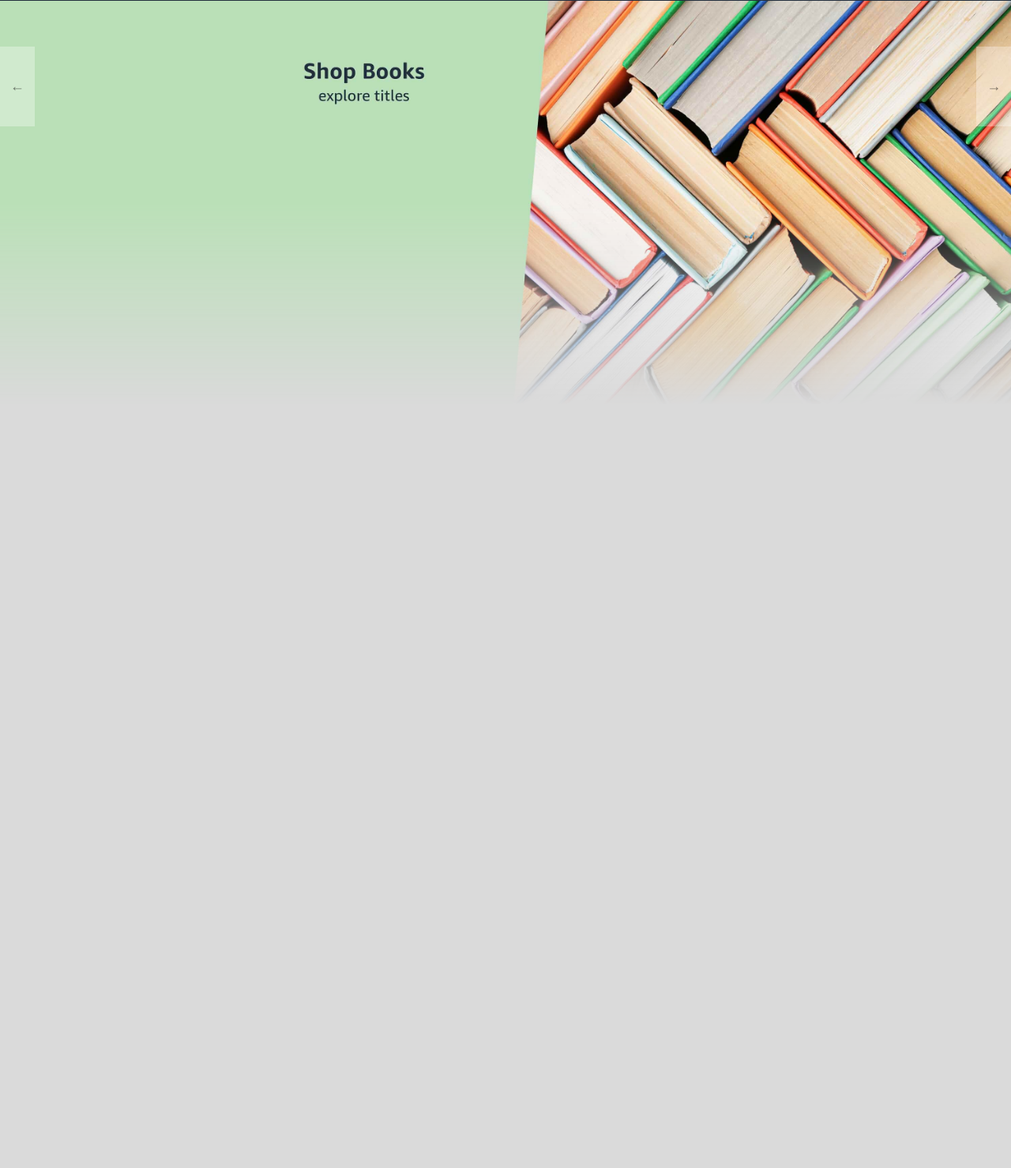
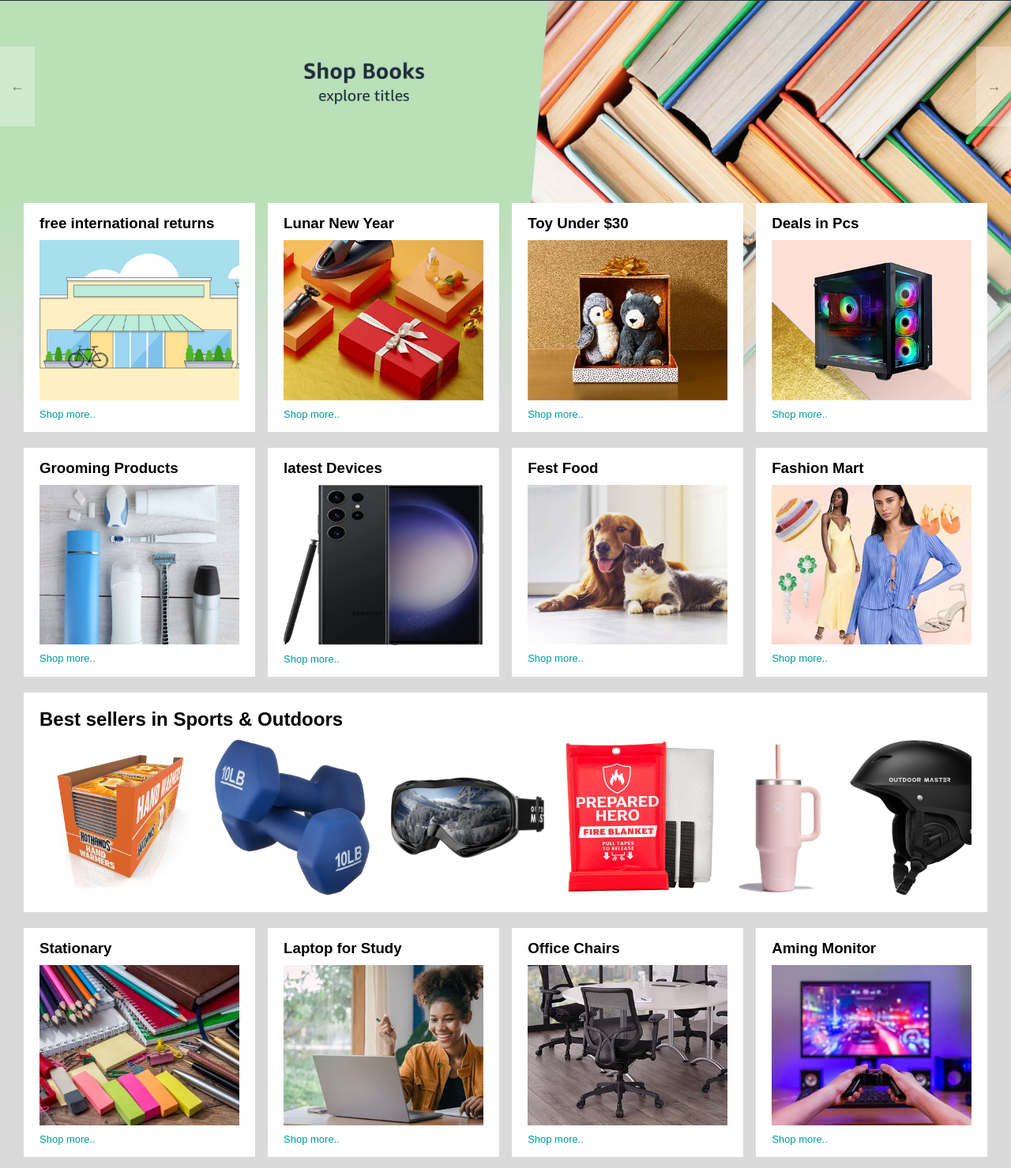
Before and after one commit to rohitbhosale409/Amezora-Clone, a plain HTML site: page index.html in a window 1280 px wide. Shown: the part 101-1580 px from the top of the page at 79% size. Before the commit the page ends 800 px from the top, so only its background shows below. Drawn offline with Linux system fonts and the light colour scheme.

Commit message:
images changes done

```diff
--- a/index.html
+++ b/index.html
@@ -68,6 +68,95 @@
             <img src="./images/header6.jpg" class="header-img">
         </ul>
     </div>
+
+    <div class="box-rov header-box">
+        <div class="box-col">
+            <h3>free international returns</h3>
+            <img src="./images/box1-1.jpg" alt="">
+            <a href="/">Shop more..</a>
+        </div>
+        <div class="box-col">
+            <h3>Lunar New Year</h3>
+            <img src="./images/box1-2.jpg" alt="">
+            <a href="/">Shop more..</a>
+        </div>
+        <div class="box-col">
+            <h3> Toy Under $30</h3>
+            <img src="./images/box1-3.jpg" alt="">
+            <a href="/">Shop more..</a>
+        </div>
+        <div class="box-col">
+            <h3> Deals in Pcs</h3>
+            <img src="./images/box1-4.jpg" alt="">
+            <a href="/">Shop more..</a>
+        </div>
+    </div>
+
+
+    <div class="box-rov">
+        <div class="box-col">
+            <h3>Grooming Products</h3>
+            <img src="./images/box2-1.jpg" alt="">
+            <a href="/">Shop more..</a>
+        </div>
+        <div class="box-col">
+            <h3>latest Devices</h3>
+            <img src="./images/box2-2.jpg" alt="">
+            <a href="/">Shop more..</a>
+        </div>
+        <div class="box-col">
+            <h3> Fest Food</h3>
+            <img src="./images/box2-3.jpg" alt="">
+            <a href="/">Shop more..</a>
+        </div>
+        <div class="box-col">
+            <h3> Fashion Mart</h3>
+            <img src="./images/box2-4.jpg" alt="">
+            <a href="/">Shop more..</a>
+        </div>
+    </div>
+
+    <div class="product-slider">
+        <h2>Best sellers in Sports & Outdoors </h2>
+        <div class="produts">
+            <img src="./images/product1-1.jpg" alt="">
+            <img src="./images/product1-2.jpg" alt="">
+            <img src="./images/product1-3.jpg" alt="">
+            <img src="./images/product1-4.jpg" alt="">
+            <img src="./images/product1-5.jpg" alt="">
+            <img src="./images/product1-6.jpg" alt="">
+            <img src="./images/product1-7.jpg" alt="">
+            <img src="./images/product1-8.jpg" alt="">
+            <img src="./images/product1-9.jpg" alt="">
+            <img src="./images/product1-10.jpg" alt="">
+        </div>
+    </div>
+
+    <div class="box-rov">
+        <div class="box-col">
+            <h3>Stationary</h3>
+            <img src="./images/box3-1.jpg" alt="">
+            <a href="/">Shop more..</a>
+        </div>
+        <div class="box-col">
+            <h3>Laptop for Study </h3>
+            <img src="./images/box3-2.jpg" alt="">
+            <a href="/">Shop more..</a>
+        </div>
+        <div class="box-col">
+            <h3> Office Chairs</h3>
+            <img src="./images/box3-3.jpg" alt="">
+            <a href="/">Shop more..</a>
+        </div>
+        <div class="box-col">
+            <h3> Aming Monitor</h3>
+            <img src="./images/box3-4.jpg" alt="">
+            <a href="/">Shop more..</a>
+        </div>
+    </div>
+
+
+
     <script src="script.js"></script>
 </body>
 
--- a/script.js
+++ b/script.js
@@ -22,3 +22,12 @@ prev_btn.forEach(btn => btn.addEventListener('click', () => {
     n = (n - 1 + imgs.length) % imgs.length;
     changesSlide();
 }));
+
+const scrollContainer = document.querySelectorAll('.produts');
+
+for (const item of scrollContainer) {
+    item.addEventListener('wheel', (evt) => {
+        evt.preventDefault();
+        item.scrollLeft += evt.deltaY;
+    });
+}
--- a/style.css
+++ b/style.css
@@ -145,3 +145,55 @@ nav {
 .control_next {
     right: 0;
 }
+
+.box-rov {
+    display: flex;
+    flex-wrap: wrap;
+    row-gap: 20px;
+    justify-content: space-between;
+    margin: 20px 30px;
+}
+
+.box-col {
+    display: flex;
+    flex-direction: column;
+    gap: 10px;
+    padding: 15px 20px;
+    background: #fff;
+    max-width: 24%;
+    min-width: 200px;
+    z-index: 1;
+}
+
+.box-col a {
+    font-size: 13px;
+    color: #009999;
+    font-weight: 500;
+}
+
+.header-box {
+    margin-top: -20vw;
+}
+
+.product-slider {
+    background: #fff;
+    margin: 0 30px;
+    padding: 20px;
+    margin-bottom: 15px;
+}
+
+.product-slider .produts {
+    display: flex;
+    overflow-x: auto;
+    gap: 20px;
+    margin-top: 10px;
+}
+
+.product-slider .produts img {
+    max-width: 200px;
+    max-height: 200px;
+}
+
+.product-slider .produts::-webkit-scrollbar {
+    display: none;
+}
```
